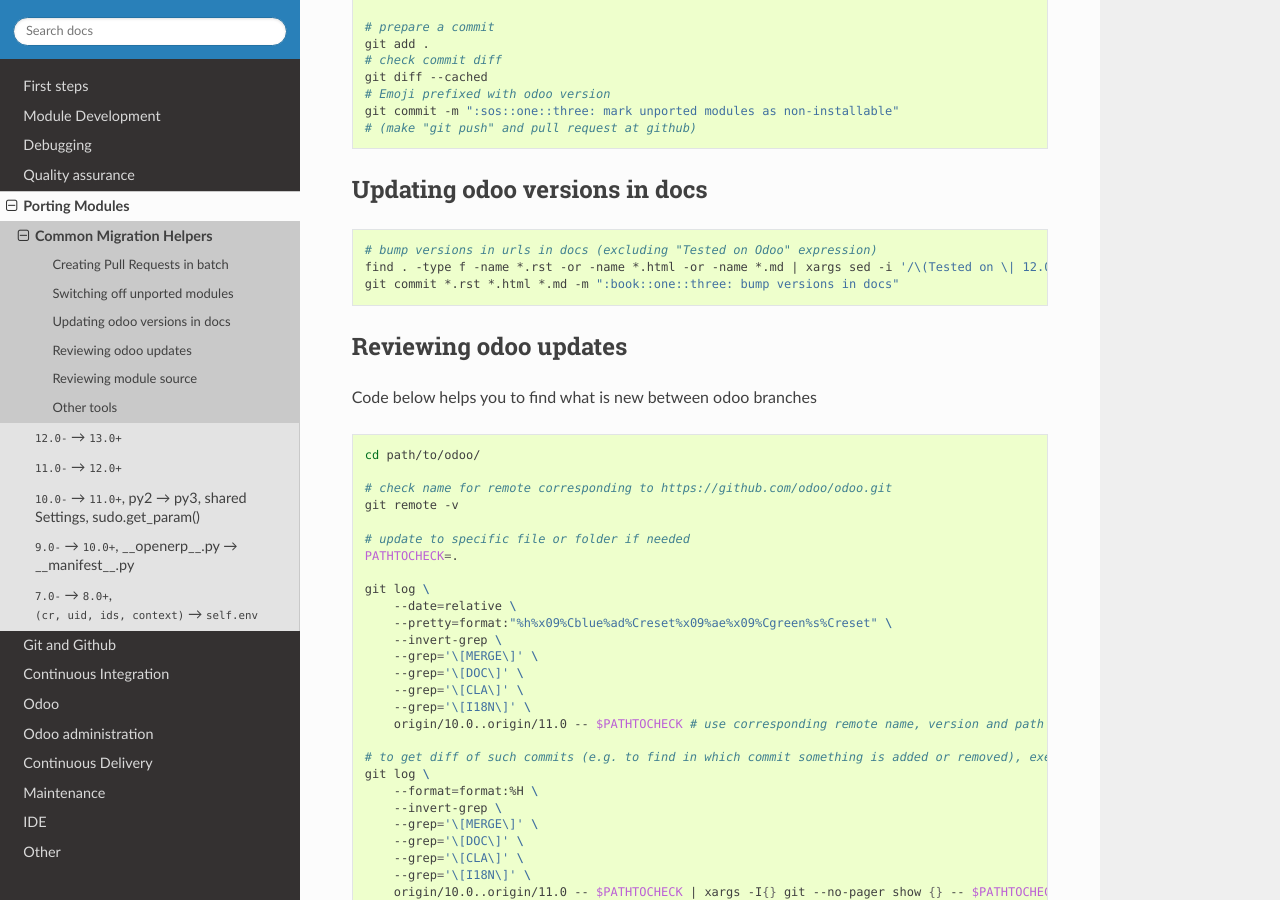
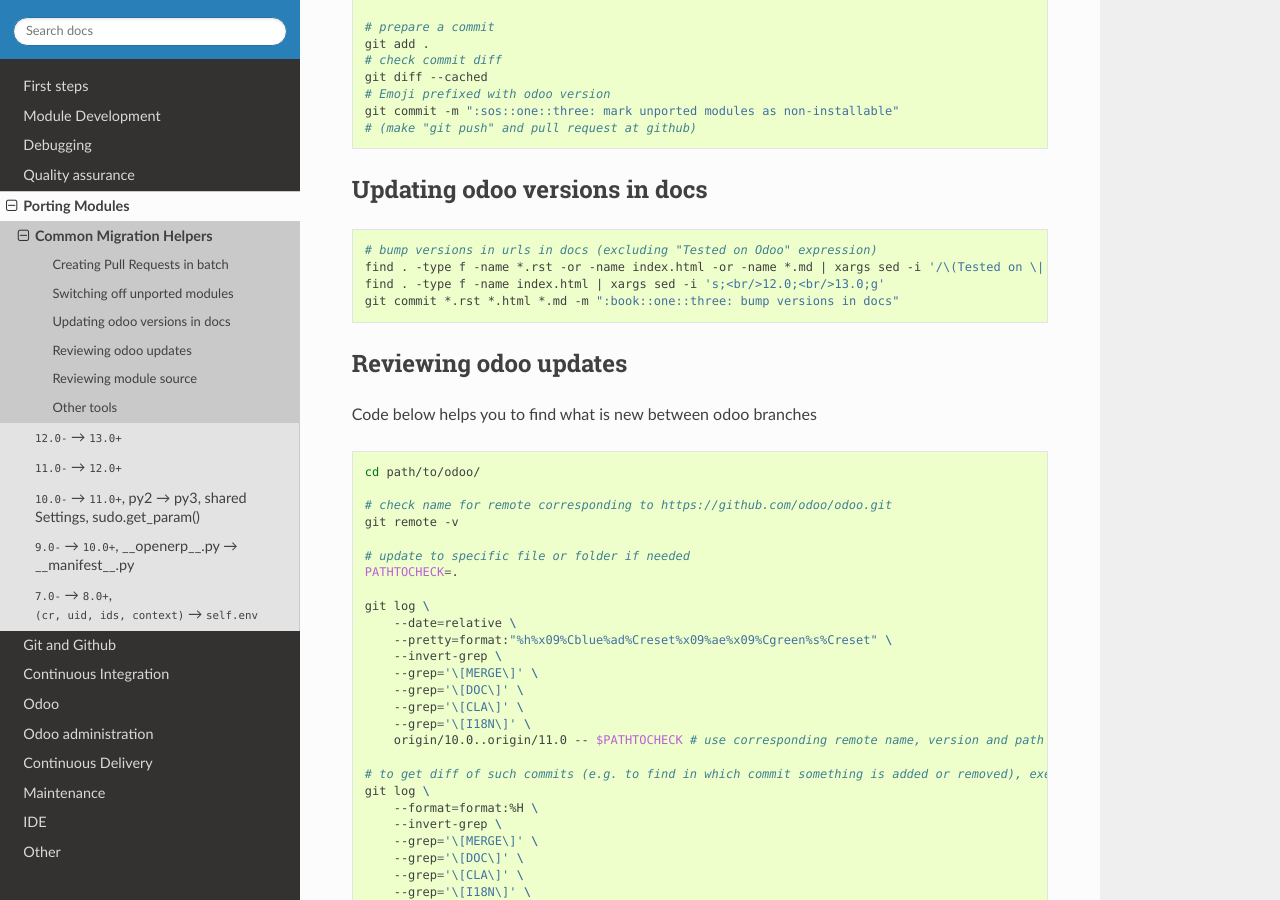
Before and after one commit to itpp-labs/odoo-development, a Sphinx documentation site: the page built from docs/migration/helpers.rst, in a window 1280 px wide and 900 px high, scrolled down 650 px. Built offline with Sphinx 7.4.7 and the Read the Docs theme 2.0.0, drawn with Linux system fonts in a browser that asks for light colours.

Commit message:
fix: "Tested on" in html has to be updated

```diff
--- a/docs/migration/helpers.rst
+++ b/docs/migration/helpers.rst
@@ -39,7 +39,8 @@
 .. code-block:: sh
 
     # bump versions in urls in docs (excluding "Tested on Odoo" expression)
-    find . -type f -name *.rst -or -name *.html -or -name *.md | xargs sed -i '/\(Tested on \| 12.0\)/!s/12.0/13.0/g'
+    find . -type f -name *.rst -or -name index.html -or -name *.md | xargs sed -i '/\(Tested on \| 12.0\)/!s/12.0/13.0/g'
+    find . -type f -name index.html | xargs sed -i 's;<br/>12.0;<br/>13.0;g'
     git commit *.rst *.html *.md -m ":book::one::three: bump versions in docs"
 
 Reviewing odoo updates
```
